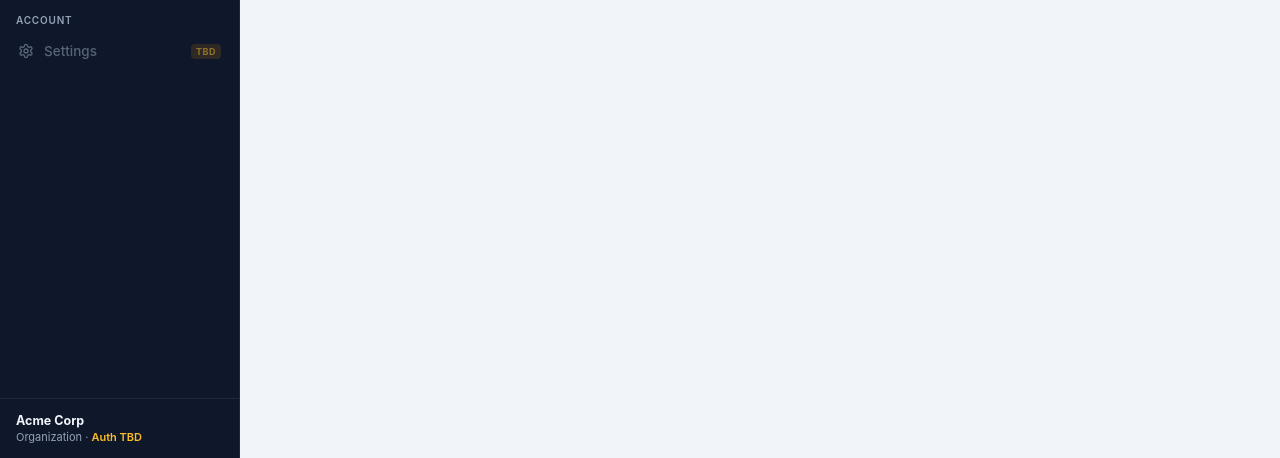
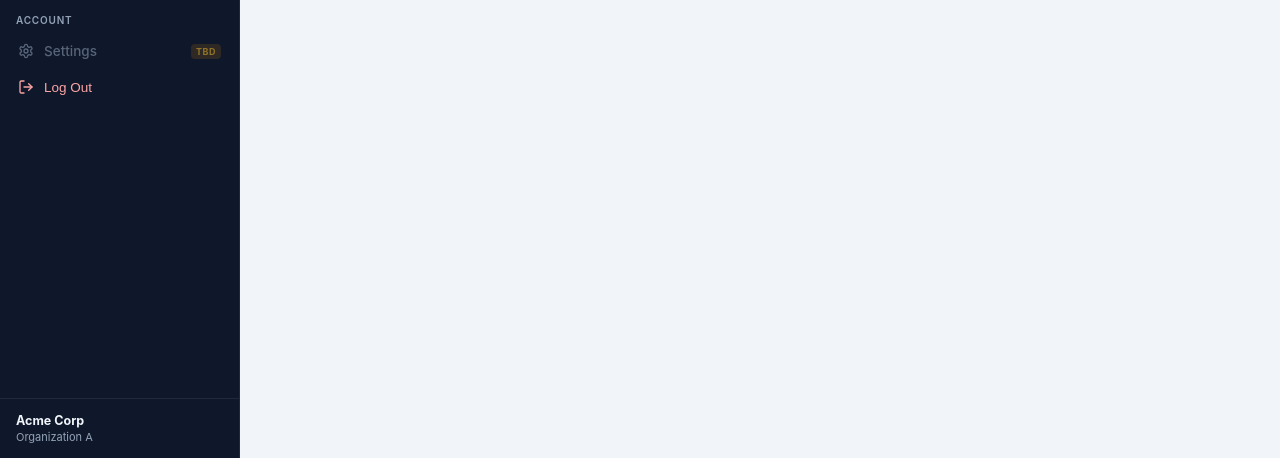
Before and after one commit to charan-lingam/FinOmaly, a React (Vite) app in the folder frontend/: page / in a window 1280 px wide. Shown: the part 342-800 px from the top of the page. Built offline with nearby package versions, Linux system fonts and the light colour scheme; no server answers; sample sign-in values are in the browser's storage.

Commit message:
Add Log Out option to Sidebar

```diff
--- a/frontend/src/components/layout/Sidebar.jsx
+++ b/frontend/src/components/layout/Sidebar.jsx
@@ -1,4 +1,4 @@
-import { NavLink, useLocation } from 'react-router-dom'
+import { NavLink, useNavigate } from 'react-router-dom'
 import {
   LayoutDashboard,
   Building2,
@@ -7,11 +7,19 @@ import {
   Settings,
   TrendingUp,
   ShieldAlert,
+  LogOut
 } from 'lucide-react'
 
 const TBDPill = () => <span className="nav-tbd-pill">TBD</span>
 
 export default function Sidebar() {
+  const navigate = useNavigate();
+
+  const handleLogout = () => {
+    localStorage.removeItem('finomaly_token');
+    navigate('/welcome');
+  };
+
   return (
     <aside className="sidebar">
       {/* Logo */}
@@ -79,13 +87,22 @@ export default function Sidebar() {
           Settings
           <TBDPill />
         </div>
+
+        <button
+          onClick={handleLogout}
+          className="nav-link"
+          style={{ width: '100%', border: 'none', background: 'transparent', cursor: 'pointer', textAlign: 'left', color: '#fca5a5' }}
+        >
+          <LogOut size={16} />
+          Log Out
+        </button>
       </nav>
 
       {/* Footer */}
       <div className="sidebar-footer">
         <div className="sidebar-org">
           <strong>Acme Corp</strong>
-          Organization · <span style={{ color: '#fbbf24', fontWeight: 600 }}>Auth TBD</span>
+          Organization A
         </div>
       </div>
     </aside>
```
